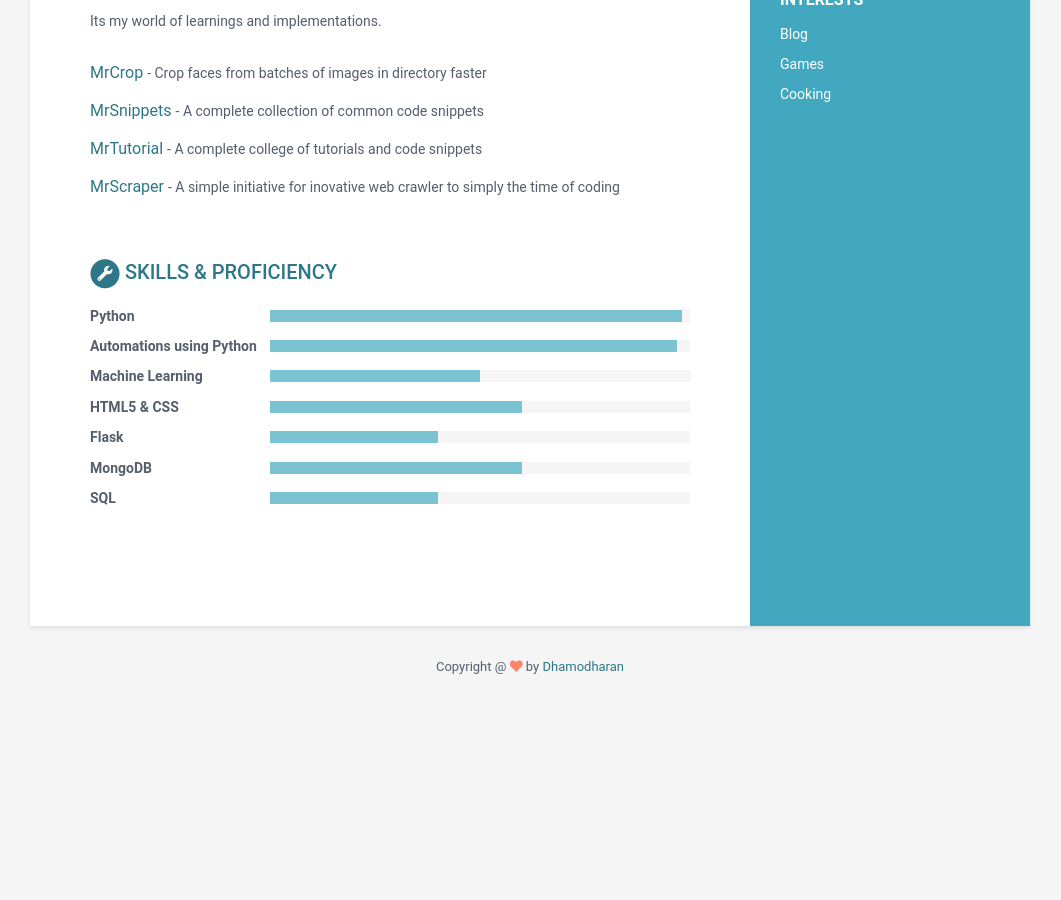
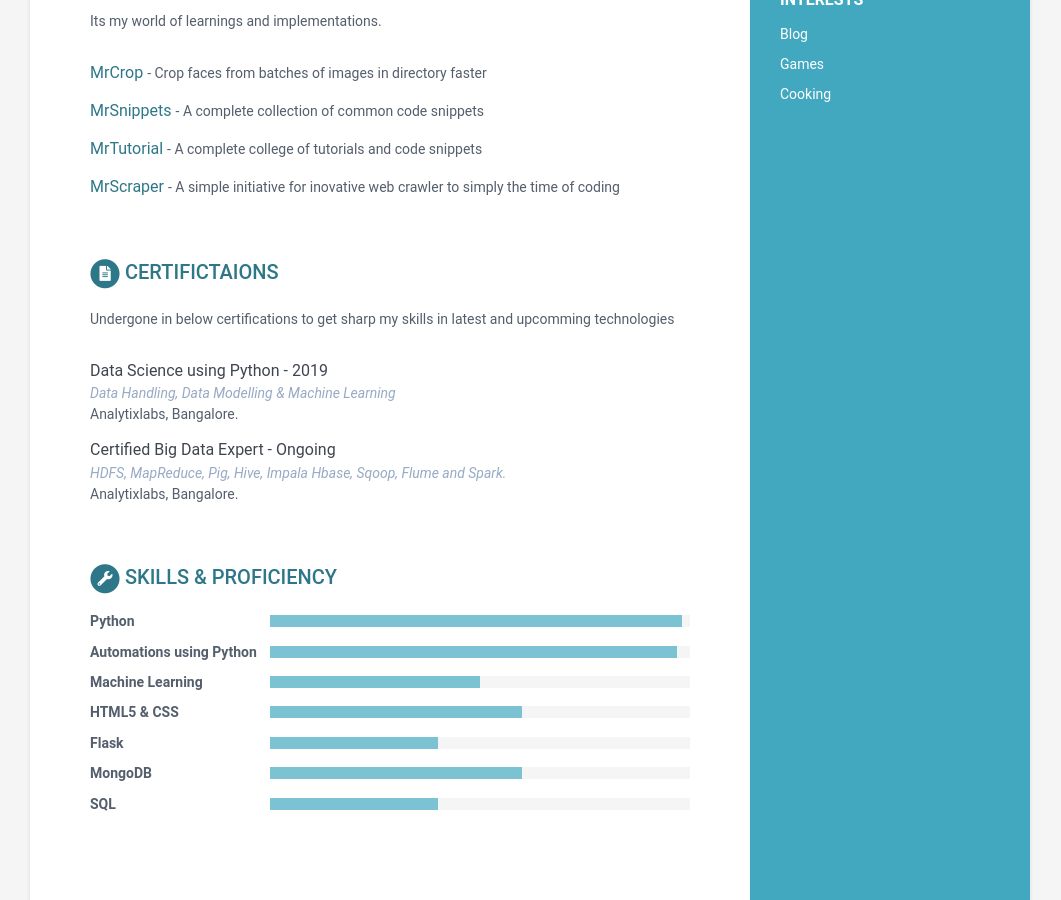
Before and after one commit to dhamodharanrk/online-cv, a Jekyll site: the page built from index.html, in a window 1280 px wide and 900 px high, scrolled down 986 px. Shown: the whole window, without its empty margins (110-1171 px from the left). Built offline with Jekyll 4.4.1, drawn with Linux system fonts in a browser that asks for light colours; before the commit the page ends 1694 px from its top, so only the background shows below that.

Commit message:
Update data.yml

```diff
--- a/_data/data.yml
+++ b/_data/data.yml
@@ -109,6 +109,20 @@ experiences:
           - Providing Hands-on trainings to Operation Teams and New bees
           - Experience in Research and Development
 
+publications:
+    title: Certifictaions
+    intro: |
+      Undergone in below certifications to get sharp my skills in latest and upcomming technologies
+
+    papers:
+      - title: Data Science using Python - 2019
+        authors: Data Handling, Data Modelling & Machine Learning
+        conference: Analytixlabs, Bangalore.
+
+      - title: Certified Big Data Expert - Ongoing
+        authors: HDFS, MapReduce, Pig, Hive, Impala Hbase, Sqoop, Flume and Spark.
+        conference: Analytixlabs, Bangalore.
+
 projects:
     title: Projects
     intro: >
```
